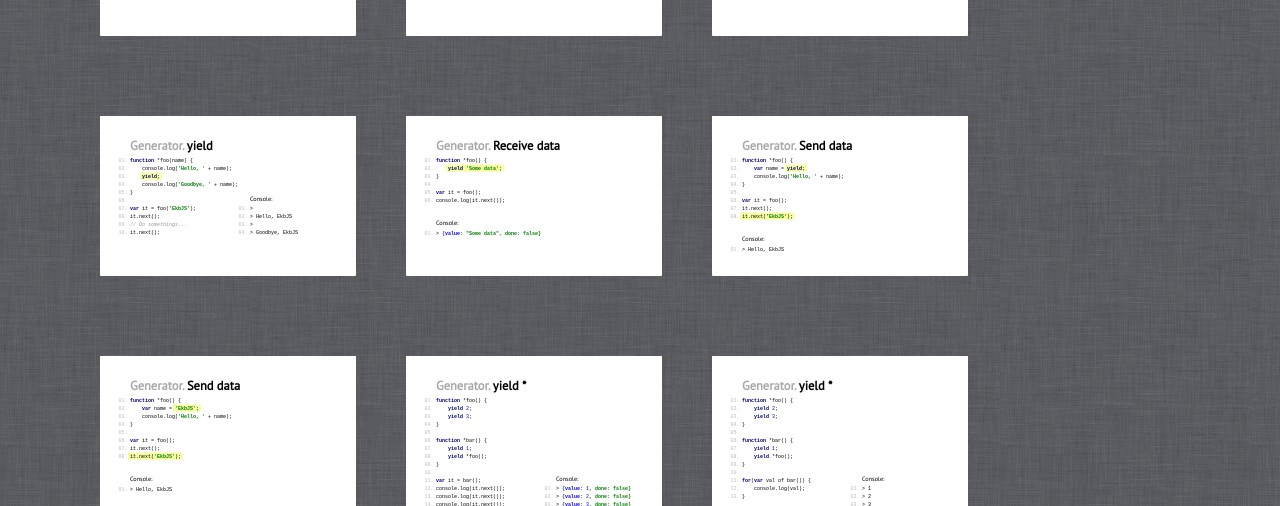
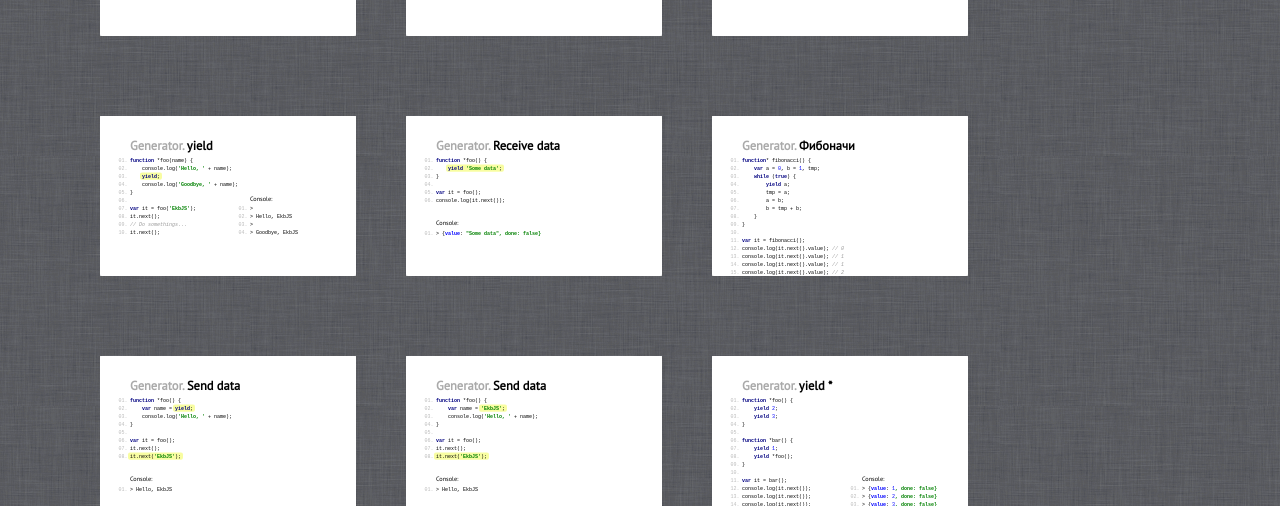
Before and after one commit to Zhigalov/chelyjs-generators, a website: page index.html in a window 1280 px wide. Shown: the part 594-1100 px from the top of the page. Drawn offline with Linux system fonts and the light colour scheme; a web font is replaced by a local one.

Commit message:
Добавил пример с числами фибоначи

```diff
--- a/index.html
+++ b/index.html
@@ -135,6 +135,29 @@
             <code>&gt; {value: "Some data", done: false}</code>
         </pre>
     </div>
+</section>
+
+<section class="slide">
+    <h2><small>Generator.</small> Фибоначи</h2>
+    <pre class="javascript">
+        <code>function* fibonacci() {</code>
+        <code>    var a = 0, b = 1, tmp;</code>
+        <code>    while (true) {</code>
+        <code>        yield a;</code>
+        <code>        tmp = a;</code>
+        <code>        a = b;</code>
+        <code>        b = tmp + b;</code>
+        <code>    }</code>
+        <code>}</code>
+        <code>        </code>
+        <code>var it = fibonacci();</code>
+        <code>console.log(it.next().value); // 0</code>
+        <code>console.log(it.next().value); // 1</code>
+        <code>console.log(it.next().value); // 1</code>
+        <code>console.log(it.next().value); // 2</code>
+        <code>console.log(it.next().value); // 3</code>
+        <code>console.log(it.next().value); // 5</code>
+    </pre>
 </section>
 
 <section class="slide">
```
Also changed, not shown: fibonacci.js (added, +18 -0 lines).
